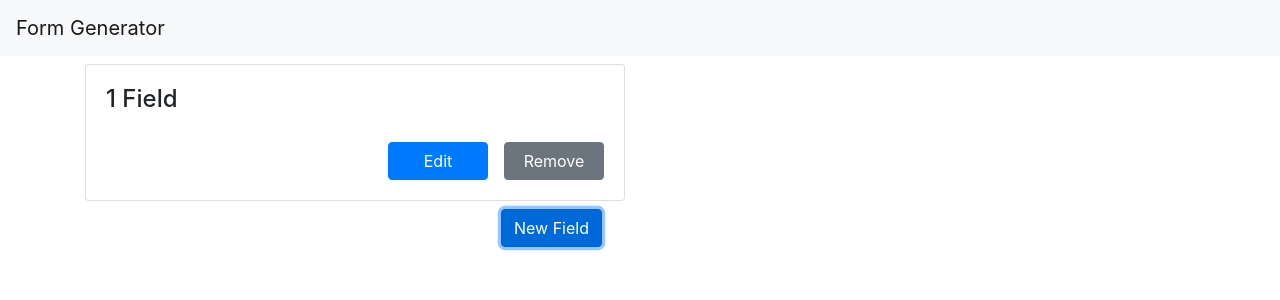
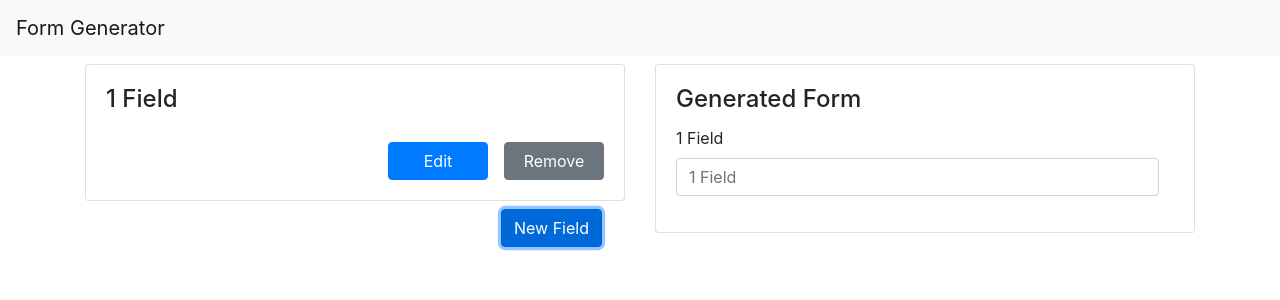
Before and after one commit to galimk/form-generator, a Vue app: page / in a window 1280 px wide. Both pictures are taken after a click on the button "New Field". Shown: the top 300 px of the page. Built offline with nearby package versions, Linux system fonts and the light colour scheme.

Commit message:
implementing generatedFormCard component

```diff
--- a/src/App.vue
+++ b/src/App.vue
@@ -6,8 +6,3 @@
         <router-view/>
     </div>
 </template>
-
-<style>
-
-
-</style>
--- a/src/components/FieldPropertiesCard.vue
+++ b/src/components/FieldPropertiesCard.vue
@@ -16,10 +16,12 @@
           </span>
         </b-form-invalid-feedback>
       </div>
+
       <div class="mb-3">
         <label>Field Type</label>
         <b-form-select v-model="$v.fieldType.$model" :options="fieldTypes"></b-form-select>
       </div>
+
       <div>
         <text-box-properties
           @validated="childValidated"
@@ -34,8 +36,8 @@
           :field="field"
           v-if="fieldType === fieldTypes.Select">
         </select-properties>
+      </div>
 
-      </div>
     </form>
     <div class="float-right mt-3">
       <b-button variant="primary" class="mr-3" v-if="viewMode" @click="edit()">Edit</b-button>
--- /dev/null
+++ b/src/components/GeneratedFormCard.vue
@@ -0,0 +1,41 @@
+<template>
+    <b-card title="Generated Form" tag="article" class="mb-2">
+        <b-container>
+            <div v-for="field in fields" class="mb-3">
+                <b-row>
+                    <b-col class="pl-0">
+                        <label>{{field.name}}</label>
+                    </b-col>
+                </b-row>
+                <b-row>
+                    <b-col class="pl-0" v-if="field.type === fieldTypes.Text">
+                        <b-form-input type="text" :placeholder="field.name">
+                        </b-form-input>
+                    </b-col>
+                    <b-col class="pl-0" v-if="field.type === fieldTypes.Select">
+                        <b-form-select :options="field.properties.options"></b-form-select>
+                    </b-col>
+                </b-row>
+            </div>
+        </b-container>
+    </b-card>
+</template>
+
+<script>
+    import {fieldTypes} from "../store/formStore";
+
+    export default {
+        name: "GeneratedFormCard",
+        props: ["fields"],
+        data() {
+            return {
+                validationErrors: [],
+                fieldTypes: fieldTypes
+            }
+        }
+    }
+</script>
+
+<style scoped>
+
+</style>
--- a/src/router.js
+++ b/src/router.js
@@ -1,6 +1,6 @@
 import Vue from 'vue'
 import Router from 'vue-router'
-import DynamicFormContainer from './views/DynamicFormContainer.vue'
+import FormGeneratorContainer from './views/FormGeneratorContainer.vue'
 
 Vue.use(Router);
 
@@ -11,7 +11,7 @@ export default new Router({
     {
       path: '/',
       name: 'home',
-      component: DynamicFormContainer
+      component: FormGeneratorContainer
     }
   ]
 })
--- a/src/views/DynamicFormContainer.vue
+++ b/src/views/FormGeneratorContainer.vue
@@ -10,9 +10,12 @@
                         :key="field.name">
                 </field-properties-card>
                 <div class="col-auto mr-2">
-                    <b-button class="float-right mb-5"  @click="addField()" variant="primary">New Field
+                    <b-button class="float-right mb-5" @click="addField()" variant="primary">New Field
                     </b-button>
                 </div>
+            </div>
+            <div class="col-6 mt-2">
+                <generated-form-card :fields="fields"></generated-form-card>
             </div>
         </div>
     </div>
@@ -23,12 +26,14 @@
     import 'bootstrap-vue/dist/bootstrap-vue.css'
     // @ is an alias to /src
     import FieldPropertiesCard from '../components/FieldPropertiesCard'
+    import GeneratedFormCard from '../components/GeneratedFormCard';
     import {mapActions, mapGetters} from 'vuex'
     import {actionTypes, fieldTypes} from "../store/formStore";
 
     export default {
-        name: 'DynamicFormContainer',
+        name: 'FormGeneratorContainer',
         components: {
+            GeneratedFormCard,
             FieldPropertiesCard
         },
         computed: {
```
